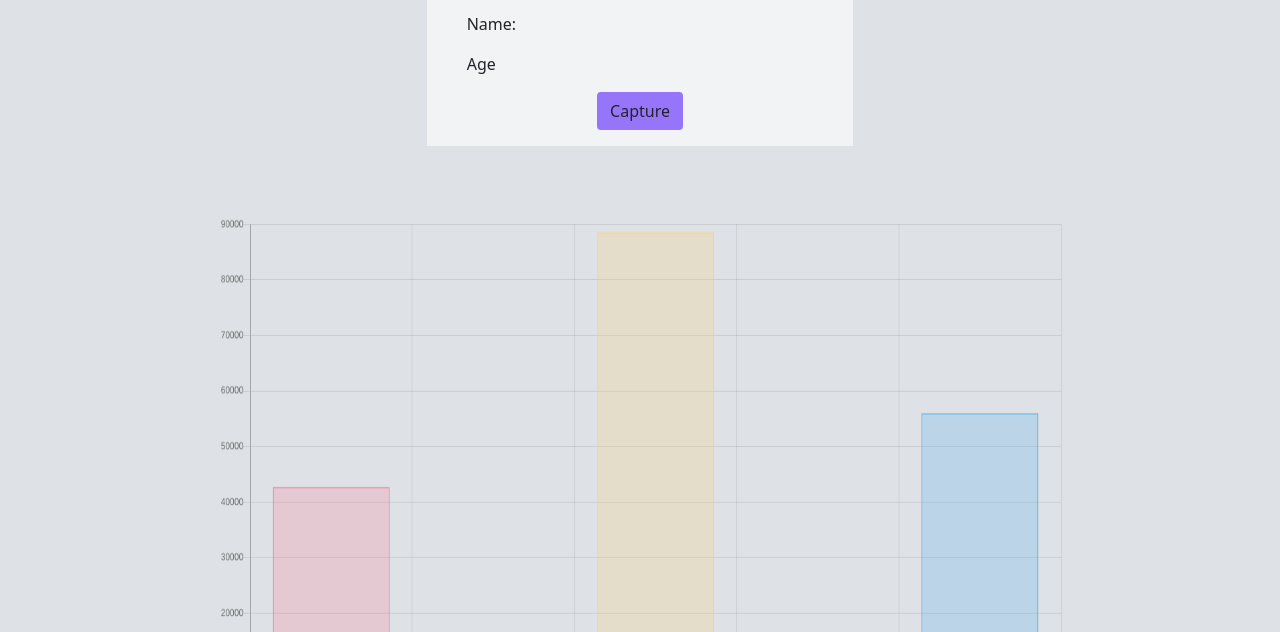
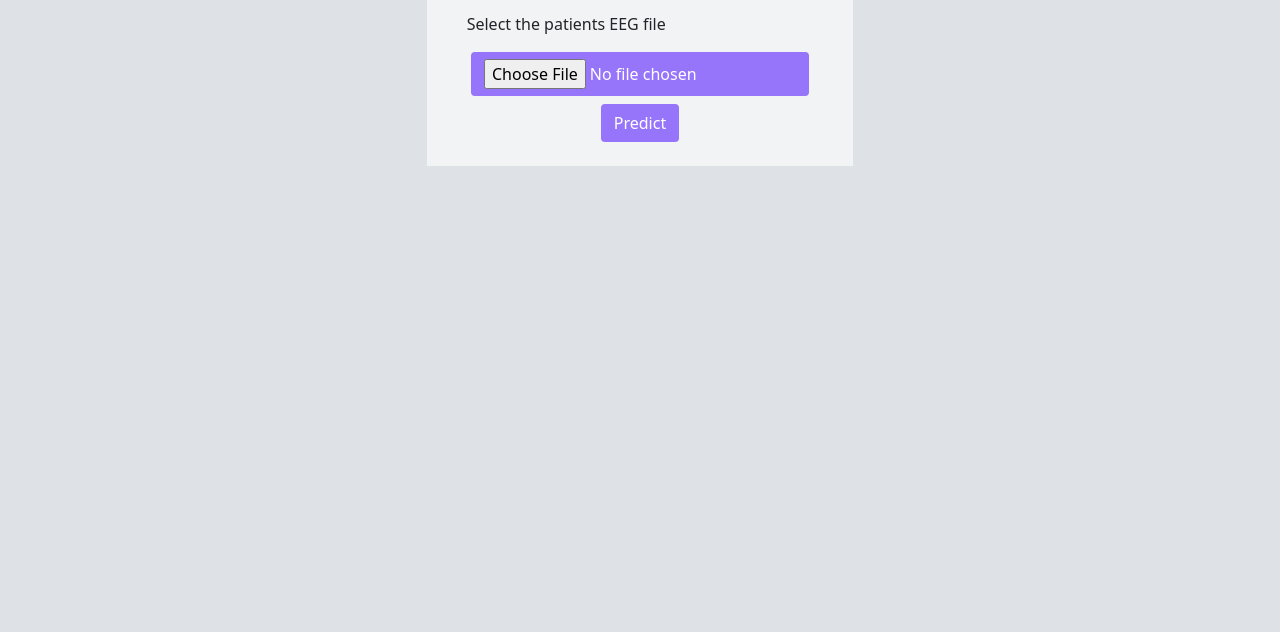
Before and after one commit to bonniesimon/dashboard-final-year-proj, a website built with Parcel: page src/index.html in a window 1280 px wide. Shown: the part 168-800 px from the top of the page. Built offline with nearby package versions, Linux system fonts and the light colour scheme.

Commit message:
feat: Upload eeg_log and display eeg graph

```diff
--- a/src/index.html
+++ b/src/index.html
@@ -32,19 +32,24 @@
 			<div class="col-sm-4 mx-auto d-flex flex-column bg-gray-1 p-3">
 				<h2 class="text-center">Details</h2>
 				<div class="container mt-2">
-					<p>Name: </p>
-					<p>Age</p>
+					<!-- <p>Name: </p>
+						<p>Age</p> -->
+					<p>
+						Select the patients EEG file
+					</p>
 				</div>
-				<button class="btn bg-violet-4 mx-auto">Capture</button>
+				<input class="btn bg-violet-4 mx-auto text-white" type="file" id="filetoRead" />
+				<button class="btn bg-violet-4 mx-auto my-2 text-white">Predict</button>
 			</div>
+			<!-- <textarea id="editor"></textarea><br> -->
 		</section>
-		<section id="plot-section" class="mt-4">
-			<canvas class="p-5 w-75 mx-auto" id="myChart"></canvas>
-		</section>
-
 		<section id="timeseries-plot" class="mt-4">
 			<canvas class="p-5 w-75 mx-auto" id="timeseries-chart"></canvas>
 		</section>
+		<!-- <section id="plot-section" class="mt-4">
+			<canvas class="p-5 w-75 mx-auto" id="myChart"></canvas>
+		</section> -->
+
 	</main>
 
 
--- a/src/js/chart.js
+++ b/src/js/chart.js
@@ -1,57 +1,30 @@
 const ctx = document.getElementById("myChart");
 
-const labels = ["Alpha", "Beta", "Delta", "Gamma", "Theta"] // X axis
-const datasets = [{
-	label: "Mean Band Amplitute",
-	data: [42692.993502, 	15103.204440, 	88473.312110, 	3880.282604,	55976.578362], // Y Axis
-	backgroundColor: [
-		'rgba(255, 99, 132, 0.2)',
-		'rgba(255, 159, 64, 0.2)',
-		'rgba(255, 205, 86, 0.2)',
-		'rgba(75, 192, 192, 0.2)',
-		'rgba(54, 162, 235, 0.2)',
-	  ],
-	borderColor: [
-	'rgb(255, 99, 132)',
-	'rgb(255, 159, 64)',
-	'rgb(255, 205, 86)',
-	'rgb(75, 192, 192)',
-	'rgb(54, 162, 235)',
-	],
-	borderWidth: 1,
-	base: 20000
-}]
-const data = {
-	labels: labels,
-	datasets: datasets,
+let data = [], labels = [];
+
+const convertTextToNumArray = (string) => {
+	const numString = string.replace( /\r\n/g, " " ).replace(/\r/g, " ").split(" ");
+	const nums = numString.map(item => Number(item));
+	return nums;
 }
-const myChart = new Chart(ctx, {
-	type: 'bar',
-	data: data,
-	options: {
-		scales: {
-			yAxes: [{
-				ticks: {
-					beginAtZero: true
-				}
-			}]
-		},
-		legend: {
-			display: false,
-		}
-	}
-});
-
 
 const timeseriesChartCtx = document.getElementById("timeseries-chart");
+document.getElementById("filetoRead").addEventListener("change",function(){
+	var file = this.files[0];
+
+	if (file) {
+		var reader = new FileReader();
+
+		reader.onload = function (evt) {
+			data = [...data, convertTextToNumArray(evt.target.result)];
 
 			const datasets1 = [{
 				label: 'Dataset 1',
-	data: [1,2,3,3,6,7,7,4,3], // Y Axis
+				data: convertTextToNumArray(evt.target.result), // Y Axis
 			}]
 
 			const data1 = {
-	labels: [1,2,3,4], // X Axis
+				labels: [...Array(convertTextToNumArray(evt.target.result).length)].map((a, b) => b), // X Axis
 				datasets: datasets1
 			}
 
@@ -71,3 +44,87 @@ const myTimeseriesChart = new Chart(timeseriesChartCtx, {
 				}
 				},
 			})
+		};
+
+		reader.onerror = function (evt) {
+			console.error("An error ocurred reading the file",evt);
+		};
+
+		reader.readAsText(file, "UTF-8");
+	}
+},false);
+
+
+// console.log(data);
+// const labels = ["Alpha", "Beta", "Delta", "Gamma", "Theta"] // X axis
+// const datasets = [{
+// 	label: "Mean Band Amplitute",
+// 	data: [42692.993502, 	15103.204440, 	88473.312110, 	3880.282604,	55976.578362], // Y Axis
+// 	data: data,
+// 	backgroundColor: [
+// 		'rgba(255, 99, 132, 0.2)',
+// 		'rgba(255, 159, 64, 0.2)',
+// 		'rgba(255, 205, 86, 0.2)',
+// 		'rgba(75, 192, 192, 0.2)',
+// 		'rgba(54, 162, 235, 0.2)',
+// 	  ],
+// 	borderColor: [
+// 	'rgb(255, 99, 132)',
+// 	'rgb(255, 159, 64)',
+// 	'rgb(255, 205, 86)',
+// 	'rgb(75, 192, 192)',
+// 	'rgb(54, 162, 235)',
+// 	],
+// 	borderWidth: 1,
+// 	base: 20000
+// }]
+// const dataset = {
+// 	labels: labels,
+// 	datasets: datasets,
+// }
+// const myChart = new Chart(ctx, {
+// 	type: 'bar',
+// 	data: dataset,
+// 	options: {
+// 		scales: {
+// 			yAxes: [{
+// 				ticks: {
+// 					beginAtZero: true
+// 				}
+// 			}]
+// 		},
+// 		legend: {
+// 			display: false,
+// 		}
+// 	}
+// });
+
+
+// const timeseriesChartCtx = document.getElementById("timeseries-chart");
+
+// const datasets1 = [{
+// 	label: 'Dataset 1',
+// 	data: [1,2,3,3,6,7,7,4,3], // Y Axis
+// }]
+
+// const data1 = {
+// 	labels: [1,2,3,4], // X Axis
+// 	datasets: datasets1
+// }
+
+// const myTimeseriesChart = new Chart(timeseriesChartCtx, {
+// 	type: 'line',
+// 	data: data1,
+// 	options: {
+// 	  responsive: true,
+// 	  plugins: {
+// 		legend: {
+// 		  position: 'top',
+// 		},
+// 		title: {
+// 		  display: true,
+// 		  text: 'Chart.js Line Chart'
+// 		}
+// 	  }
+// 	},
+//   })
```
Lines whose indentation alone changed are shown as unchanged.
